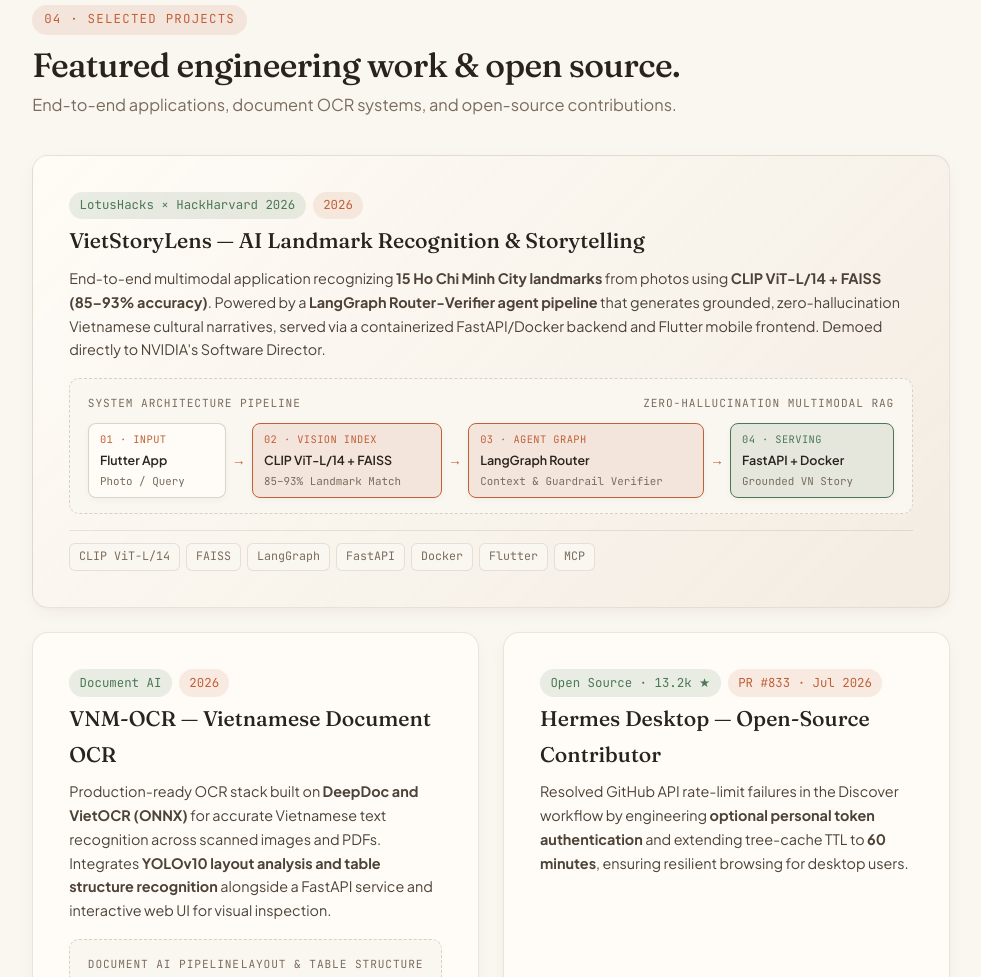
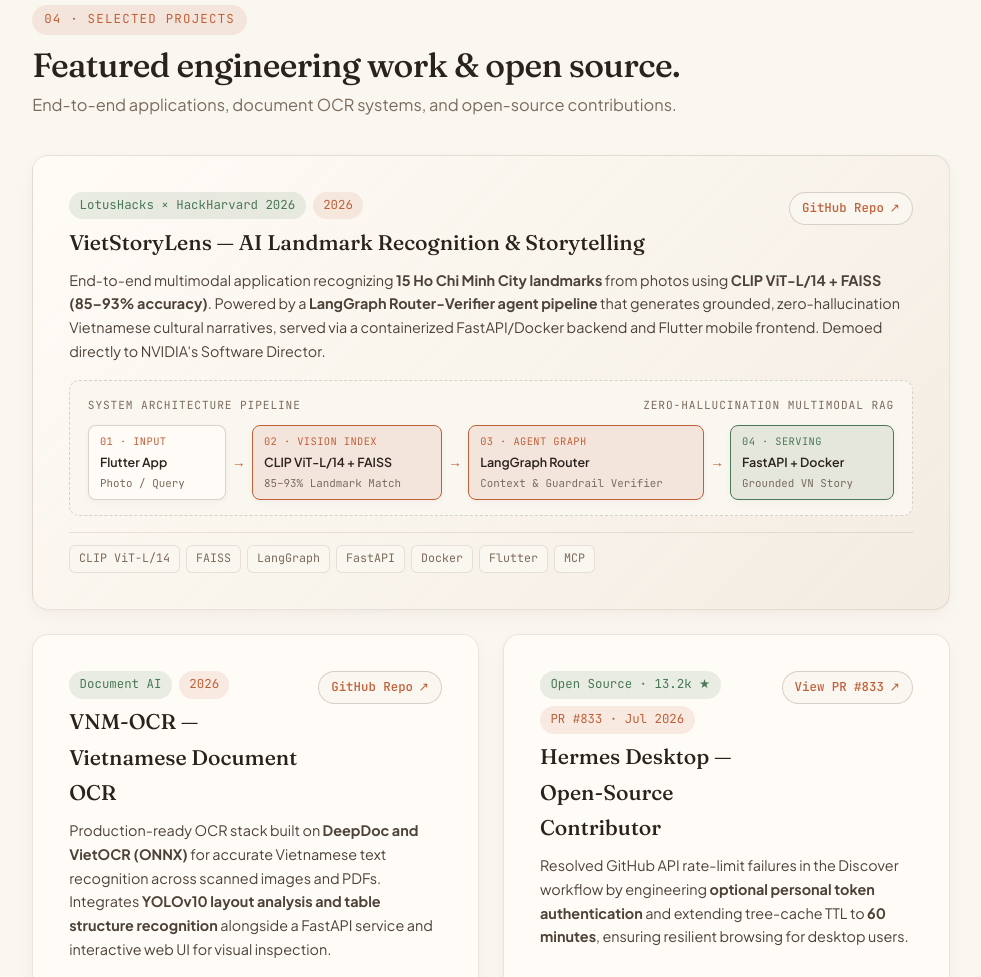
Before and after one commit to jamesng16/Portfolio, a plain HTML site: page index.html in a window 1280 px wide. Shown: the part 3854-4831 px from the top of the page, without its empty margins (149-1130 px from the left). Drawn offline with Linux system fonts and the light colour scheme.

Commit message:
Update latest CV PDF and add direct GitHub/PR links to projects

```diff
--- a/index.html
+++ b/index.html
@@ -657,7 +657,32 @@ body::before {
   font-weight: 500;
   font-size: var(--text-lg);
   color: var(--color-ink);
-  margin-top: 0.25rem;
+  margin-top: 0.35rem;
+}
+
+.project__link {
+  display: inline-flex;
+  align-items: center;
+  gap: 0.35rem;
+  font-family: var(--font-outlier);
+  font-size: var(--text-xs);
+  font-weight: 500;
+  color: var(--color-accent);
+  background: var(--color-paper);
+  border: var(--rule-hair) solid var(--color-rule-strong);
+  padding: 0.32rem 0.75rem;
+  border-radius: var(--radius-pill);
+  white-space: nowrap;
+  flex-shrink: 0;
+  transition: all var(--dur-micro) var(--ease-out);
+}
+
+.project__link:hover {
+  background: var(--color-accent);
+  color: var(--color-accent-ink);
+  border-color: var(--color-accent);
+  transform: translateY(-1px);
+  box-shadow: var(--shadow-xs);
 }
 
 .project__subtitle {
@@ -1277,6 +1302,10 @@ body::before {
               </div>
               <h3 class="project__name">VietStoryLens — AI Landmark Recognition &amp; Storytelling</h3>
             </div>
+            <a class="project__link" href="https://github.com/jamesng16/VietStoryLens" target="_blank" rel="noopener noreferrer">
+              <span>GitHub Repo</span>
+              <span aria-hidden="true">↗</span>
+            </a>
           </div>
           <p class="project__desc">
             End-to-end multimodal application recognizing <strong>15 Ho Chi Minh City landmarks</strong> from photos using <strong>CLIP ViT-L/14 + FAISS (85–93% accuracy)</strong>. Powered by a <strong>LangGraph Router-Verifier agent pipeline</strong> that generates grounded, zero-hallucination Vietnamese cultural narratives, served via a containerized FastAPI/Docker backend and Flutter mobile frontend. Demoed directly to NVIDIA's Software Director.
@@ -1336,6 +1365,10 @@ body::before {
               </div>
               <h3 class="project__name">VNM-OCR — Vietnamese Document OCR</h3>
             </div>
+            <a class="project__link" href="https://github.com/jamesng16/VNM-OCR" target="_blank" rel="noopener noreferrer">
+              <span>GitHub Repo</span>
+              <span aria-hidden="true">↗</span>
+            </a>
           </div>
           <p class="project__desc">
             Production-ready OCR stack built on <strong>DeepDoc and VietOCR (ONNX)</strong> for accurate Vietnamese text recognition across scanned images and PDFs. Integrates <strong>YOLOv10 layout analysis and table structure recognition</strong> alongside a FastAPI service and interactive web UI for visual inspection.
@@ -1387,6 +1420,10 @@ body::before {
               </div>
               <h3 class="project__name">Hermes Desktop — Open-Source Contributor</h3>
             </div>
+            <a class="project__link" href="https://github.com/fathah/hermes-desktop/pull/833" target="_blank" rel="noopener noreferrer">
+              <span>View PR #833</span>
+              <span aria-hidden="true">↗</span>
+            </a>
           </div>
           <p class="project__desc">
             Resolved GitHub API rate-limit failures in the Discover workflow by engineering <strong>optional personal token authentication</strong> and extending tree-cache TTL to <strong>60 minutes</strong>, ensuring resilient browsing for desktop users.
```
Also changed, not shown: 1 other file.
